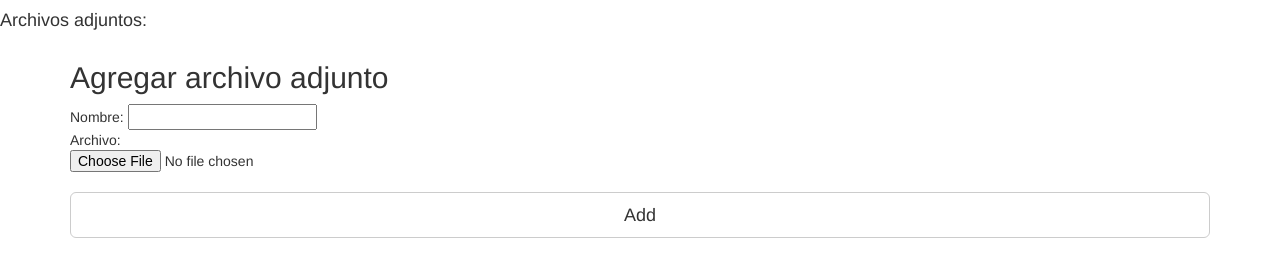
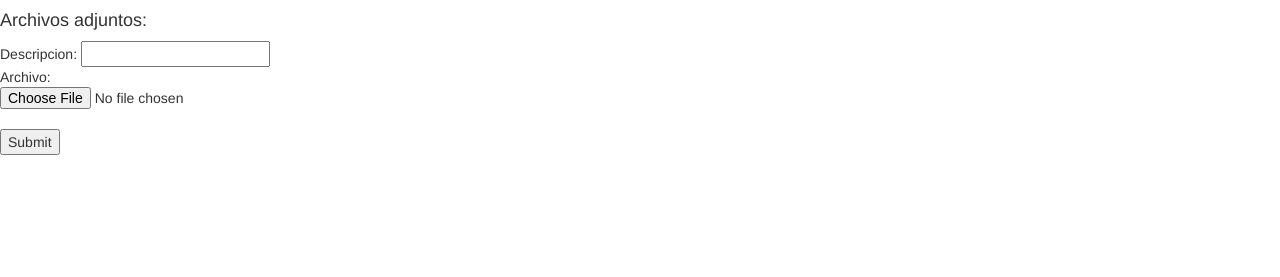
Before and after one commit to ingsoft-famaf/HoustonWHAP, a Django app: template src/goal_set_track/gst/templates/gst/file.html in a window 1280 px wide. Shown: the part 122-399 px from the top of the page. Run offline with Django 3.2, Linux system fonts and the light colour scheme; the template is opened without the code that fills it, so the values that code supplies are empty; some libraries are stand-ins or nearby versions.

Commit message:
ready attached file, and delete attached file

```diff
--- a/src/goal_set_track/gst/templates/gst/file.html
+++ b/src/goal_set_track/gst/templates/gst/file.html
@@ -33,14 +33,13 @@
 {% endfor %}
 </ul>
 
-<div class='container container-fluid'>
-  <form method='POST' class="form-signin" action='{% url 'file_add' category.id task.id %}'>
-  {% csrf_token %}
-    <h2 class="form-signin-heading">Agregar archivo adjunto</h2>
-    Nombre: <input name="name" placeholder="" required type='text'/><br>
-    Archivo: <input name="file" placeholder="" type='file'/><br>
-      <button type="submit" class="btn btn-lg btn-default btn-block">Add</button>
-  </form>
-</div>
+
+<form method="POST" enctype="multipart/form-data" action='{% url 'file_add' category.id task.id %}'>
+    {% csrf_token %}
+  Descripcion: <input type="name" name="name"><br>
+  Archivo:    <input type="file" name="file"><br>
+  <input type="submit" value="Submit">
+</form>
+
 
 {% endblock %}
```
Also changed, not shown: src/goal_set_track/gst/views/file.py (+9 -10 lines).
